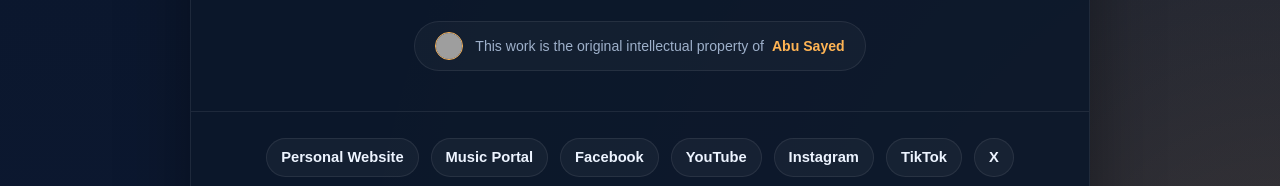
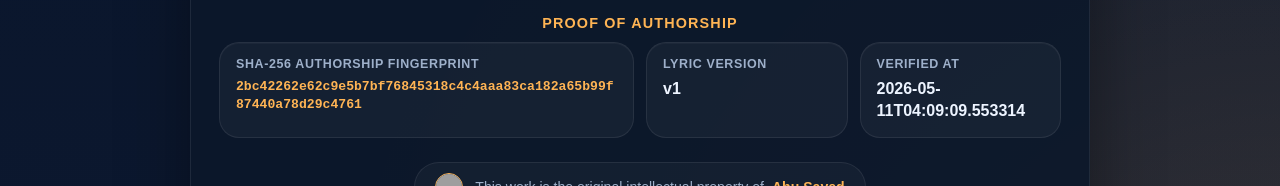
Before and after one commit to ImAbuSayed/anmone-2, a plain HTML site: page index.html in a window 1280 px wide. Shown: the part 2698-2884 px from the top of the page. Drawn offline with Linux system fonts and the light colour scheme; grey boxes are pictures that could not be loaded.

Commit message:
feat: update song assets v1 with signed GPG commit [verified]

```diff
--- a/index.html
+++ b/index.html
@@ -14,9 +14,9 @@
     <meta name="keywords" content="Anmone 2, Abu Sayed lyrics, original song lyrics, Abu Sayed original song, Abu Sayed lyricist, Abu Sayed composer, Abu Sayed songwriter, official lyrics">
     <meta name="robots" content="index,follow,max-snippet:-1,max-image-preview:large,max-video-preview:-1">
     <meta name="referrer" content="strict-origin-when-cross-origin">
-    <meta name="description" content="Explore the poetic journey of &#x27;Anmone 2&#x27;, an original masterpiece written and composed by Abu Sayed.">
+    <meta name="description" content="Official documentation of lyrics for &#x27;Anmone 2&#x27;, a signature song by Abu Sayed, showcasing his original songwriting and composition.">
     <meta property="og:title" content="Anmone 2 - Original Lyrics by Abu Sayed">
-    <meta property="og:description" content="Explore the poetic journey of &#x27;Anmone 2&#x27;, an original masterpiece written and composed by Abu Sayed.">
+    <meta property="og:description" content="Official documentation of lyrics for &#x27;Anmone 2&#x27;, a signature song by Abu Sayed, showcasing his original songwriting and composition.">
     <meta property="og:type" content="music.song">
     <meta property="og:url" content="https://imabusayed.github.io/anmone-2/">
     <meta property="og:site_name" content="Abu Sayed Music">
@@ -24,7 +24,7 @@
     <meta name="last-modified" content="2026-05-05 18:40:45">
     <meta name="twitter:card" content="summary_large_image">
     <meta name="twitter:title" content="Anmone 2 - Original Lyrics by Abu Sayed">
-    <meta name="twitter:description" content="Explore the poetic journey of &#x27;Anmone 2&#x27;, an original masterpiece written and composed by Abu Sayed.">
+    <meta name="twitter:description" content="Official documentation of lyrics for &#x27;Anmone 2&#x27;, a signature song by Abu Sayed, showcasing his original songwriting and composition.">
     <link rel="canonical" href="https://imabusayed.github.io/anmone-2/">
     <link rel="sitemap" type="application/xml" title="Sitemap" href="https://imabusayed.github.io/anmone-2/sitemap.xml">
     <link rel="author" href="https://github.com/ImAbuSayed">
@@ -100,7 +100,7 @@
       "@id": "https://imabusayed.github.io/anmone-2#webpage",
       "url": "https://imabusayed.github.io/anmone-2/",
       "name": "Anmone 2 - Original Lyrics by Abu Sayed",
-      "description": "Explore the poetic journey of 'Anmone 2', an original masterpiece written and composed by Abu Sayed.",
+      "description": "Official documentation of lyrics for 'Anmone 2', a signature song by Abu Sayed, showcasing his original songwriting and composition.",
       "isPartOf": {
         "@id": "https://music.abusayed.com.bd/#website"
       },
@@ -617,6 +617,26 @@
                 </div>
             </div>
 
+            <div class="details-block">
+                <div class="details-title">Proof of Authorship</div>
+                <div class="meta-grid">
+
+            <div class="meta-card" style="grid-column: span 2;">
+                <span class="meta-label">SHA-256 Authorship Fingerprint</span>
+                <strong style="word-break: break-all; font-family: monospace; font-size: 0.82rem; color: var(--accent);">2bc42262e62c9e5b7bf76845318c4c4aaa83ca182a65b99f87440a78d29c4761</strong>
+            </div>
+            <div class="meta-card">
+                <span class="meta-label">Lyric Version</span>
+                <strong>v1</strong>
+            </div>
+            <div class="meta-card">
+                <span class="meta-label">Verified At</span>
+                <strong>2026-05-11T04:09:09.553314</strong>
+            </div>
+
+                </div>
+            </div>
+
             <div style="text-align: center;">
                 <div class="copyright-attribution-profile-card">
                     <img src="https://encrypted-tbn0.gstatic.com/images?q=tbn:ANd9GcQvEV_0J1Bu0dhUhOUIO0jW6C1QudSf71LJUw3E6pv6lQkQmGWrGORMJHTcs8pug_PyMbptFe2om4_PvqMqzEbpVCL3XnL89rAXYSnlJw&s=10" alt="Singer Abu Sayed">
```
Also changed, not shown: excerpts/Bridge-Preview.txt (added), excerpts/Chorus-Preview.txt (added), excerpts/Hook-1-Preview.txt (added), excerpts/Hook-2-Preview.txt (added), excerpts/Pre-Chorus-1-Preview.txt (added), excerpts/Pre-Chorus-2-Preview.txt (added), excerpts/Verse-1-Preview.txt (added), excerpts/Verse-2-Preview.txt (added), excerpts/Verse-3-Preview.txt (added), hashes.txt (added), llms.txt, lyrics_backup/2026-05-11_anmone-2-v1.txt (added), manifest.json (added), 1 other file.
